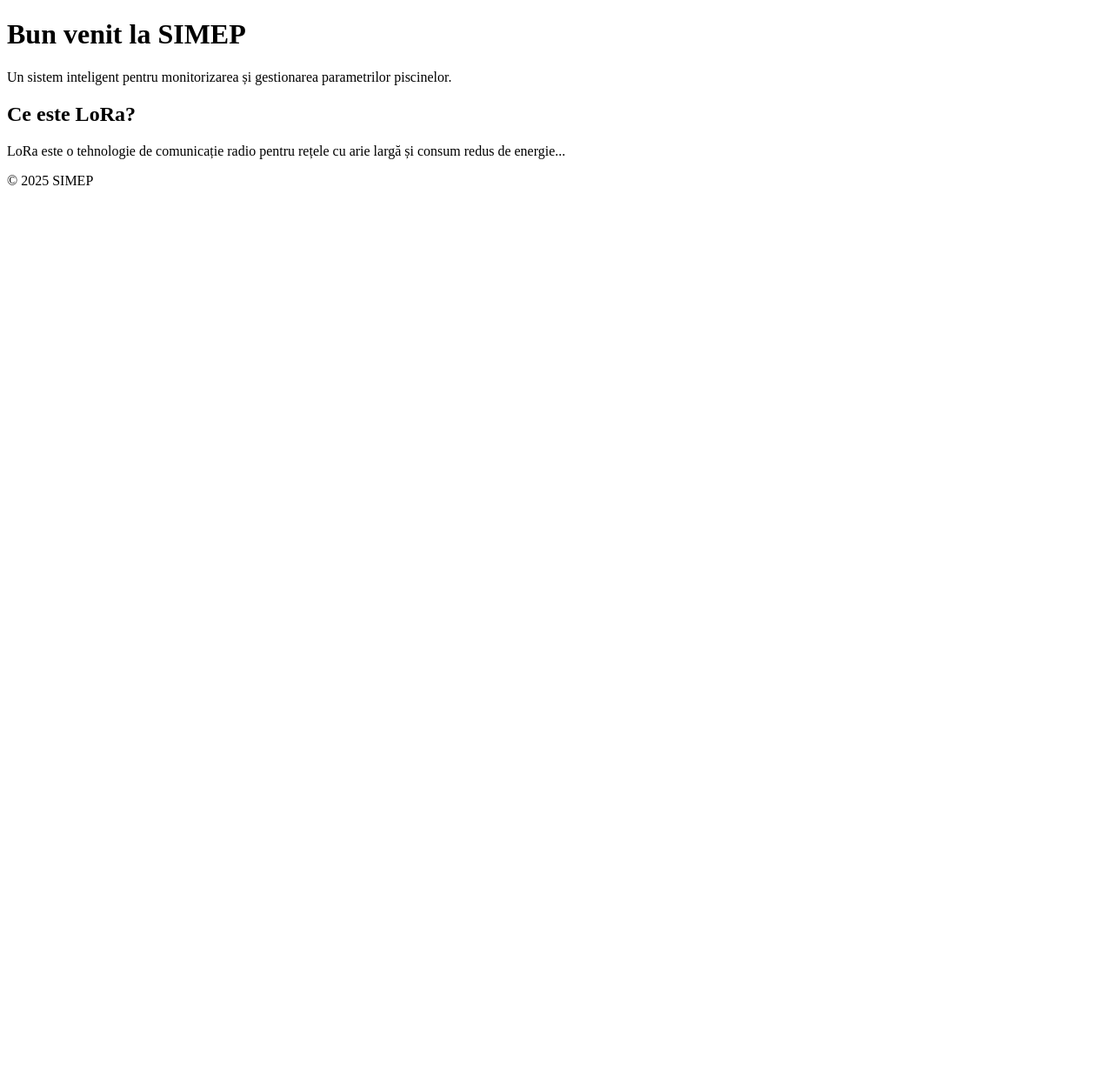
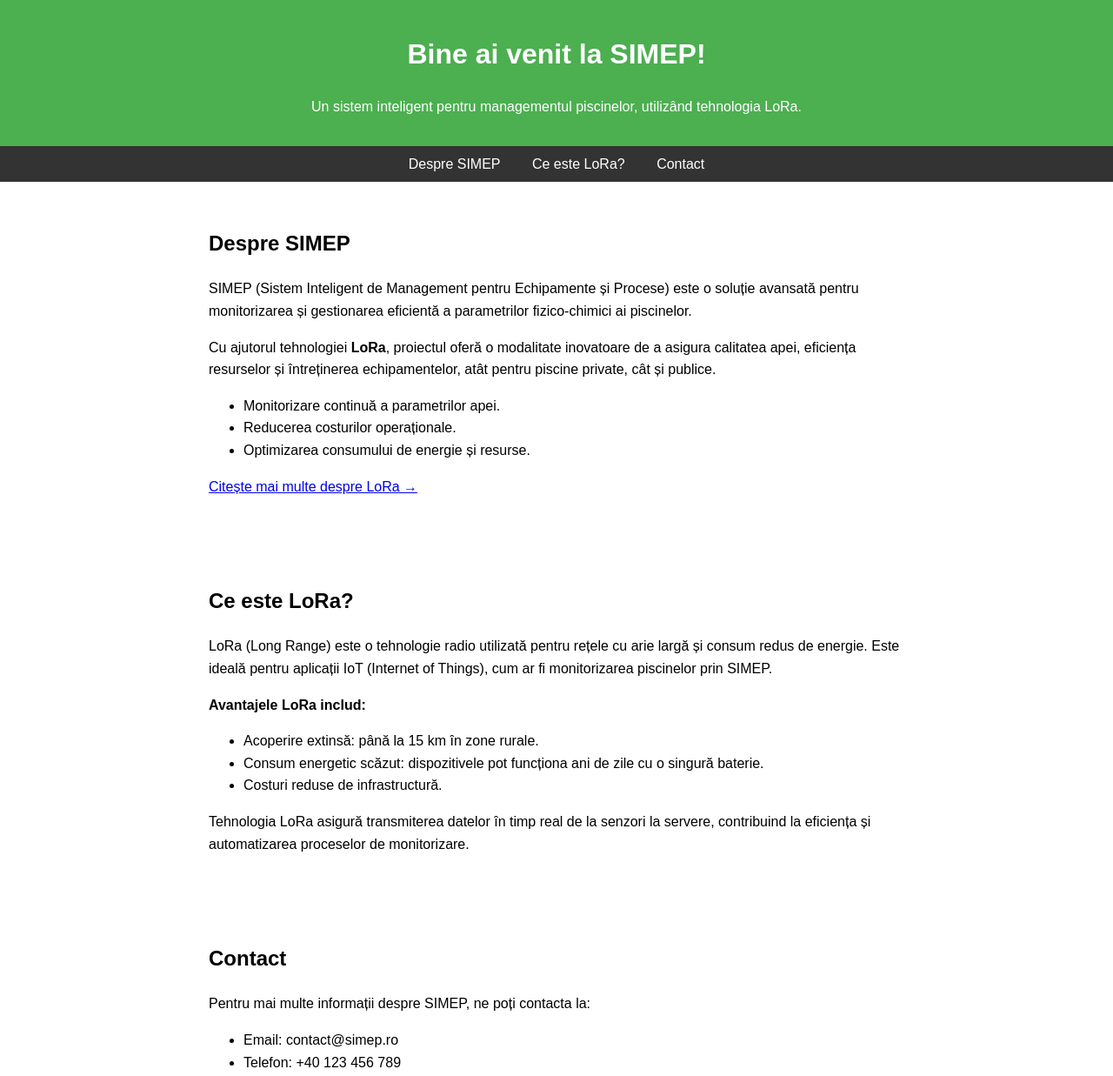
Before and after one commit to VSLinea/SIMEP, a plain HTML site: page index.html in a window 1280 px wide. Shown: the top 1237 px of the page at 87% size. Before the commit the page ends 800 px from the top, so only its background shows below. Drawn offline with Linux system fonts and the light colour scheme.

Commit message:
Update index.html

```diff
--- a/index.html
+++ b/index.html
@@ -3,21 +3,86 @@
 <head>
     <meta charset="UTF-8">
     <meta name="viewport" content="width=device-width, initial-scale=1.0">
-    <title>Tehnologia LoRa - SIMEP</title>
+    <title>SIMEP - Management Inteligent</title>
+    <style>
+        body {
+            font-family: Arial, sans-serif;
+            line-height: 1.6;
+            margin: 0;
+            padding: 0;
+        }
+        header {
+            background: #4CAF50;
+            color: white;
+            padding: 1rem 0;
+            text-align: center;
+        }
+        nav {
+            background: #333;
+            color: white;
+            text-align: center;
+            padding: 0.5rem;
+        }
+        nav a {
+            color: white;
+            margin: 0 1rem;
+            text-decoration: none;
+        }
+        section {
+            padding: 2rem;
+            margin: auto;
+            max-width: 800px;
+        }
+        footer {
+            text-align: center;
+            padding: 1rem;
+            background: #f4f4f4;
+            color: #333;
+        }
+    </style>
 </head>
 <body>
     <header>
-        <h1>Bun venit la SIMEP</h1>
-        <p>Un sistem inteligent pentru monitorizarea și gestionarea parametrilor piscinelor.</p>
+        <h1>Bine ai venit la SIMEP!</h1>
+        <p>Un sistem inteligent pentru managementul piscinelor, utilizând tehnologia LoRa.</p>
     </header>
-    <main>
-        <section id="about-lora">
-            <h2>Ce este LoRa?</h2>
-            <p>LoRa este o tehnologie de comunicație radio pentru rețele cu arie largă și consum redus de energie...</p>
-        </section>
-    </main>
+    <nav>
+        <a href="#despre-simep">Despre SIMEP</a>
+        <a href="#ce-este-lora">Ce este LoRa?</a>
+        <a href="#contact">Contact</a>
+    </nav>
+    <section id="despre-simep">
+        <h2>Despre SIMEP</h2>
+        <p>SIMEP (Sistem Inteligent de Management pentru Echipamente și Procese) este o soluție avansată pentru monitorizarea și gestionarea eficientă a parametrilor fizico-chimici ai piscinelor.</p>
+        <p>Cu ajutorul tehnologiei <strong>LoRa</strong>, proiectul oferă o modalitate inovatoare de a asigura calitatea apei, eficiența resurselor și întreținerea echipamentelor, atât pentru piscine private, cât și publice.</p>
+        <ul>
+            <li>Monitorizare continuă a parametrilor apei.</li>
+            <li>Reducerea costurilor operaționale.</li>
+            <li>Optimizarea consumului de energie și resurse.</li>
+        </ul>
+        <p><a href="#ce-este-lora">Citește mai multe despre LoRa &rarr;</a></p>
+    </section>
+    <section id="ce-este-lora">
+        <h2>Ce este LoRa?</h2>
+        <p>LoRa (Long Range) este o tehnologie radio utilizată pentru rețele cu arie largă și consum redus de energie. Este ideală pentru aplicații IoT (Internet of Things), cum ar fi monitorizarea piscinelor prin SIMEP.</p>
+        <p><strong>Avantajele LoRa includ:</strong></p>
+        <ul>
+            <li>Acoperire extinsă: până la 15 km în zone rurale.</li>
+            <li>Consum energetic scăzut: dispozitivele pot funcționa ani de zile cu o singură baterie.</li>
+            <li>Costuri reduse de infrastructură.</li>
+        </ul>
+        <p>Tehnologia LoRa asigură transmiterea datelor în timp real de la senzori la servere, contribuind la eficiența și automatizarea proceselor de monitorizare.</p>
+    </section>
+    <section id="contact">
+        <h2>Contact</h2>
+        <p>Pentru mai multe informații despre SIMEP, ne poți contacta la:</p>
+        <ul>
+            <li>Email: contact@simep.ro</li>
+            <li>Telefon: +40 123 456 789</li>
+        </ul>
+    </section>
     <footer>
-        <p>&copy; 2025 SIMEP</p>
+        <p>&copy; 2025 SIMEP. Toate drepturile rezervate.</p>
     </footer>
 </body>
 </html>
```
